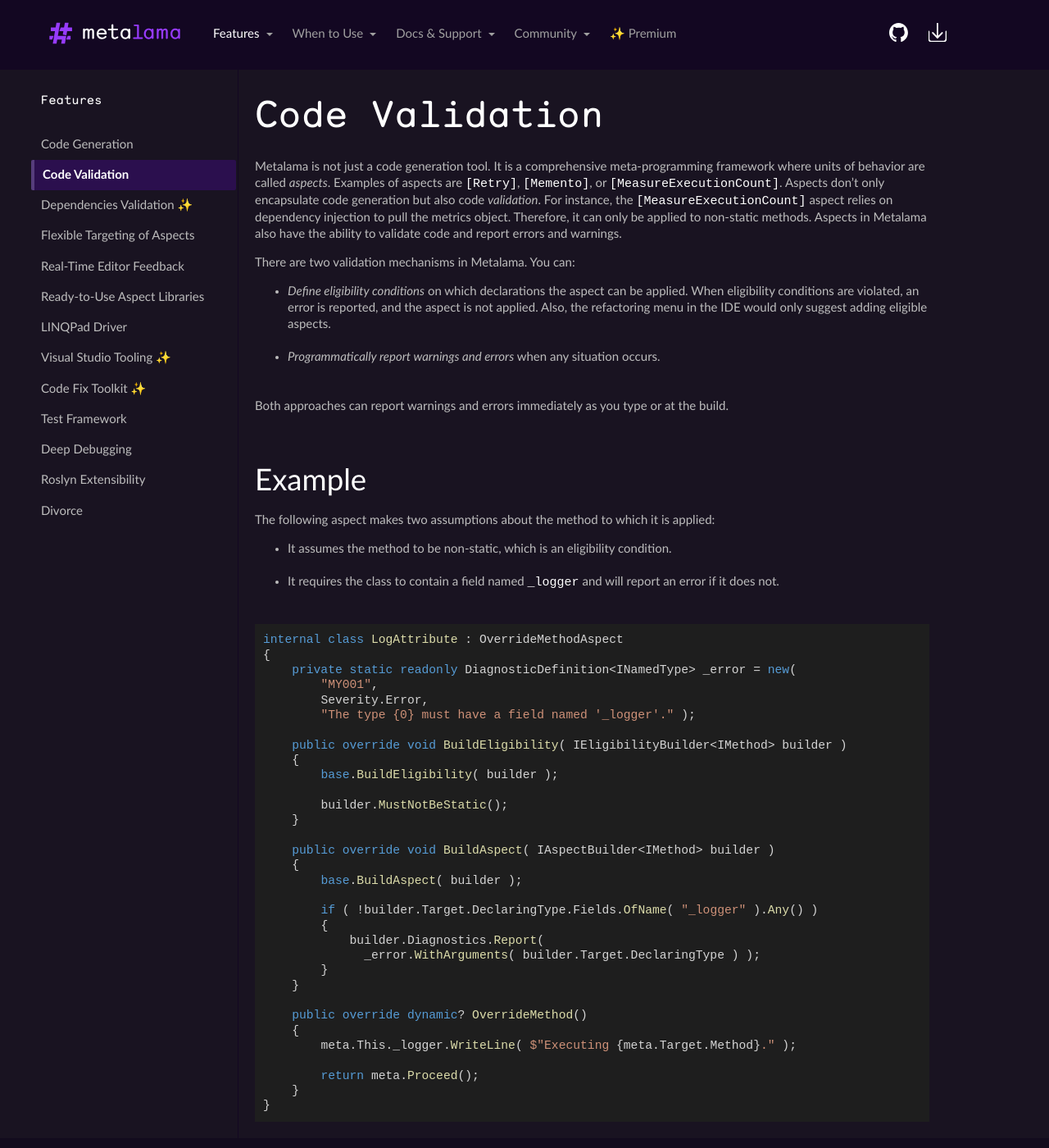
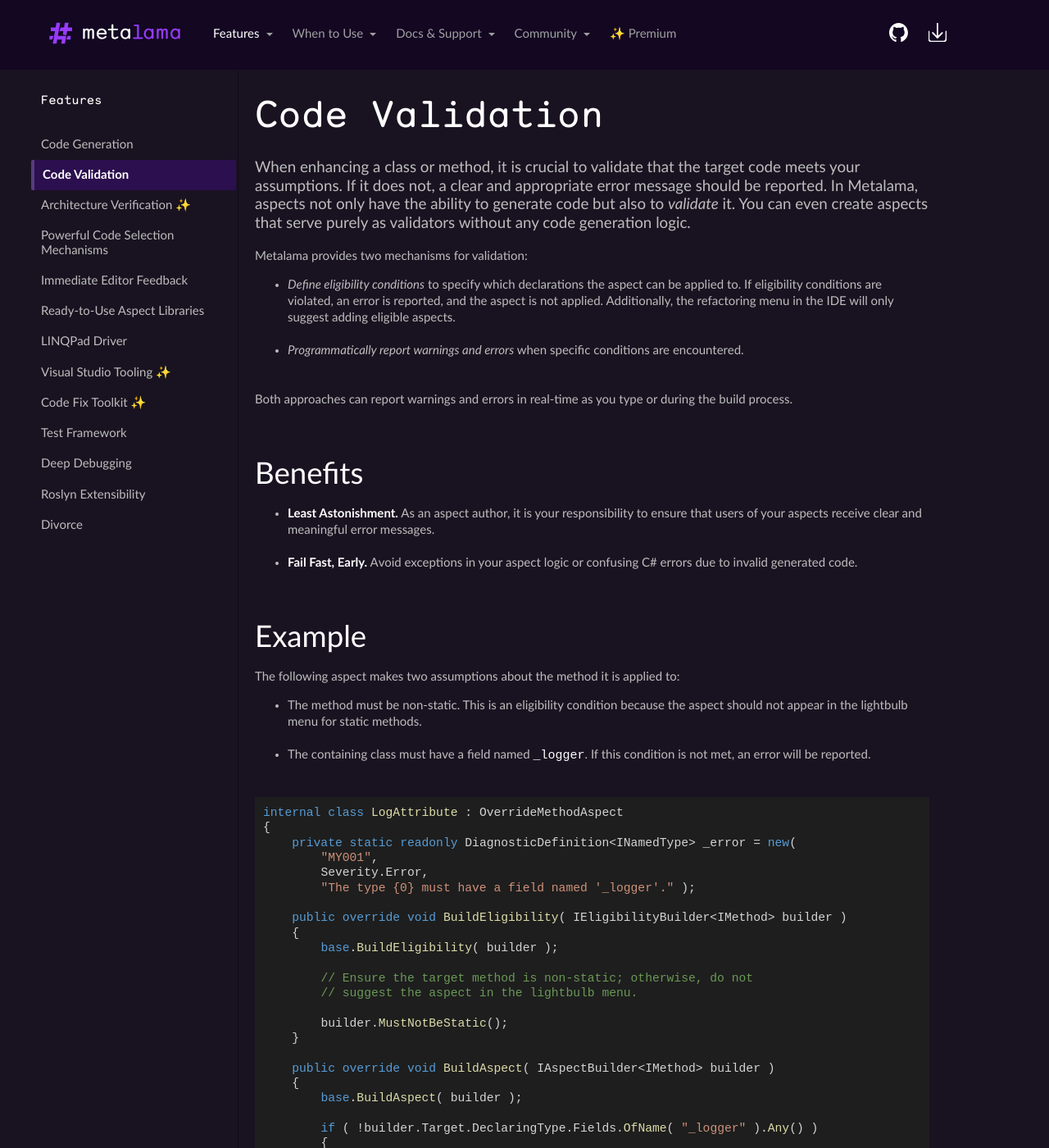
Before and after one commit to metalama/website, a Jekyll site: the page built from features/code-validation.md, in a window 1280 px wide and 1400 px high. Shown: the whole window at 82% size. Built offline with Jekyll 4.4.1, drawn with Linux system fonts in a browser that asks for light colours; nearby versions of some CDN libraries; comment, search, counter and statistics services are not loaded; some of the changed text lies outside the part shown.

Commit message:
Architecture verification. Applying aspects.

````diff
--- a/_data/navigation.yml
+++ b/_data/navigation.yml
@@ -24,26 +24,21 @@
       title: "Code Validation"
       description: "Report errors and warnings at design time directly into the editor, or as part of the build process."
 
-    - url: "/features/dependencies-validation"
-      title: "Dependencies Validation"
-      description: "Validate that types and members are used only from intended projects, namespaces, or types."
+    - title: "Architecture Verification"
+      url: "/features/architecture-verification"
+      description: "Ensure that both manually written and AI-assisted code adhere to strict architectural standards."
       premium: true
+#      nodes:
+#        - url: "/applications/architecture-erosion"
+#          title: "Architecture Erosion"
 
     - url: "/features/applying"
-      title: "Flexible Targeting of Aspects"
+      title: "Powerful Code Selection Mechanisms"
       description: "Add aspects to code using custom attributes, compile-time code queries, aspect inheritance, or cross-project transitivity."
       nodes:
-      - url: "/features/applying/custom-attributes"
-        title: "Custom Attributes"
-      - url: "/features/applying/inheritance"
-        title: "Aspect Inheritance"
-      - url: "/features/applying/fabrics"
-        title: "Fabrics"
-      - url: "/features/applying/cross-project"
-        title: "Cross-Project"
 
     - url: "/features/design-time-feedback"
-      title: "Real-Time Editor Feedback"
+      title: "Immediate Editor Feedback"
       description: "Get immediate feedback on your code as you type. No need to recompile your code."
     - url: "/features/aspect-libraries"
       title: "Ready-to-Use Aspect Libraries"
@@ -90,13 +85,6 @@
           - title: "Aspect-Oriented Programming"
             url: "/applications/principles/aspect-oriented-programming"
             description: "Experience the post-AOP revolution with Metalama’s next-generation aspect capabilities."
-          - title: "Architecture Verification"
-            url: "/applications/architecture-verification"
-            description: "Ensure that both manually written and AI-assisted code adhere to strict architectural standards."
-            premium: true
-            nodes:
-              - url: "/applications/architecture-erosion"
-                title: "Architecture Erosion"
           - title: "Refactoring"
             url: "/applications/refactoring"
             premium: true
--- a/features/applying/index.md
+++ /dev/null
@@ -1,3 +0,0 @@
----
-title: Applying Aspects
----
--- a/features/code-validation.md
+++ b/features/code-validation.md
@@ -3,27 +3,27 @@
 toc: false
 ---
 
-Metalama is not just a code generation tool. It is a comprehensive meta-programming framework where units of behavior
-are called _aspects_. Examples of aspects are `[Retry]`, `[Memento]`, or `[MeasureExecutionCount]`. Aspects don't only
-encapsulate code generation but also code _validation_. For instance, the `[MeasureExecutionCount]` aspect relies on
-dependency injection to pull the metrics object. Therefore, it can only be applied to non-static methods. Aspects in
-Metalama also have the ability to validate code and report errors and warnings.
+{: .intro }
+When enhancing a class or method, it is crucial to validate that the target code meets your assumptions. If it does not, a clear and appropriate error message should be reported. In Metalama, aspects not only have the ability to generate code but also to _validate_ it. You can even create aspects that serve purely as validators without any code generation logic.
 
-There are two validation mechanisms in Metalama. You can:
+Metalama provides two mechanisms for validation:
 
-- _Define eligibility conditions_ on which declarations the aspect can be applied. When eligibility conditions are
-  violated, an error is reported, and the aspect is not applied. Also, the refactoring menu in the IDE would only
-  suggest adding eligible aspects.
-- _Programmatically report warnings and errors_ when any situation occurs.
+- _Define eligibility conditions_ to specify which declarations the aspect can be applied to. If eligibility conditions are violated, an error is reported, and the aspect is not applied. Additionally, the refactoring menu in the IDE will only suggest adding eligible aspects.
+- _Programmatically report warnings and errors_ when specific conditions are encountered.
 
-Both approaches can report warnings and errors immediately as you type or at the build.
+Both approaches can report warnings and errors in real-time as you type or during the build process.
+
+## Benefits
+
+- **Least Astonishment.** As an aspect author, it is your responsibility to ensure that users of your aspects receive clear and meaningful error messages.
+- **Fail Fast, Early.** Avoid exceptions in your aspect logic or confusing C# errors due to invalid generated code.
 
 ## Example
 
-The following aspect makes two assumptions about the method to which it is applied:
+The following aspect makes two assumptions about the method it is applied to:
 
-- It assumes the method to be non-static, which is an eligibility condition.
-- It requires the class to contain a field named `_logger` and will report an error if it does not.
+- The method must be non-static. This is an eligibility condition because the aspect should not appear in the lightbulb menu for static methods.
+- The containing class must have a field named `_logger`. If this condition is not met, an error will be reported.
 
 ```cs
 internal class LogAttribute : OverrideMethodAspect
@@ -37,6 +37,9 @@
     {
         base.BuildEligibility( builder );
 
+        // Ensure the target method is non-static; otherwise, do not
+        // suggest the aspect in the lightbulb menu.
+
         builder.MustNotBeStatic();
     }
 
@@ -46,6 +49,7 @@
 
         if ( !builder.Target.DeclaringType.Fields.OfName( "_logger" ).Any() )
         {
+            // Report an error if the '_logger' field is missing.
             builder.Diagnostics.Report(
               _error.WithArguments( builder.Target.DeclaringType ) );
         }
@@ -59,3 +63,9 @@
     }
 }
 ```
+
+## Resources
+
+* Reference documentation:
+    - [Reporting and suppressing diagnostics](https://doc.metalama.net/conceptual/aspects/diagnostics)
+    - [Defining the aspect eligibility](https://doc.metalama.net/conceptual/aspects/eligibility)
--- a/features/dependencies-validation.md
+++ /dev/null
@@ -1,3 +0,0 @@
----
-title: Dependencies Validation
----
````
Also changed, not shown: features/applying.md (added, +113 -0 lines), features/applying/cross-project.md (deleted, +0 -3 lines), features/applying/custom-attributes.md (deleted, +0 -6 lines), features/applying/fabrics.md (deleted, +0 -3 lines), features/applying/inheritance.md (deleted, +0 -3 lines), features/architecture-verification.md (renamed from applications/architecture-verification.md, +9 -21 lines), features/code-generation/dependency-injection.md (+1 -1 lines).
